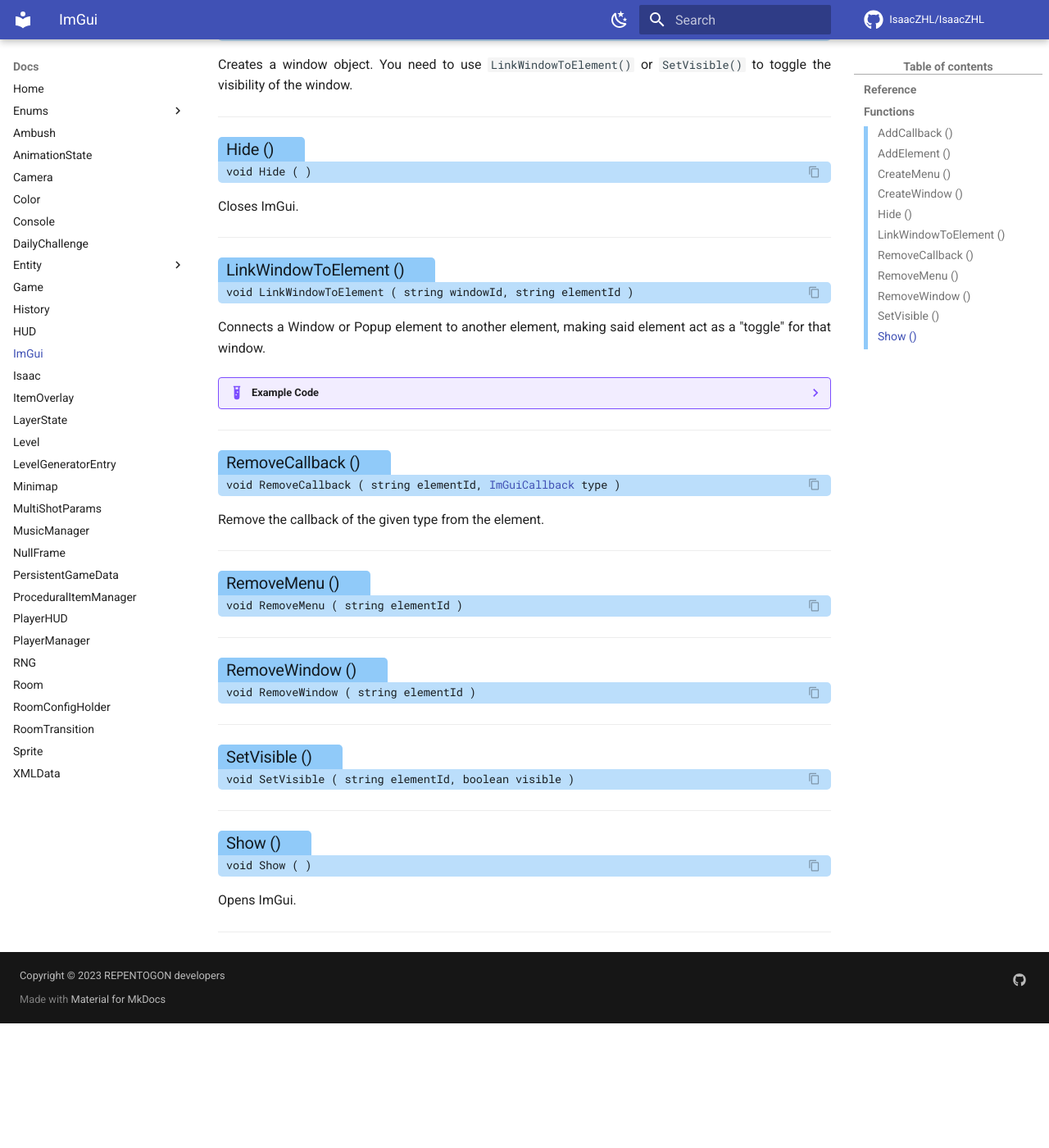
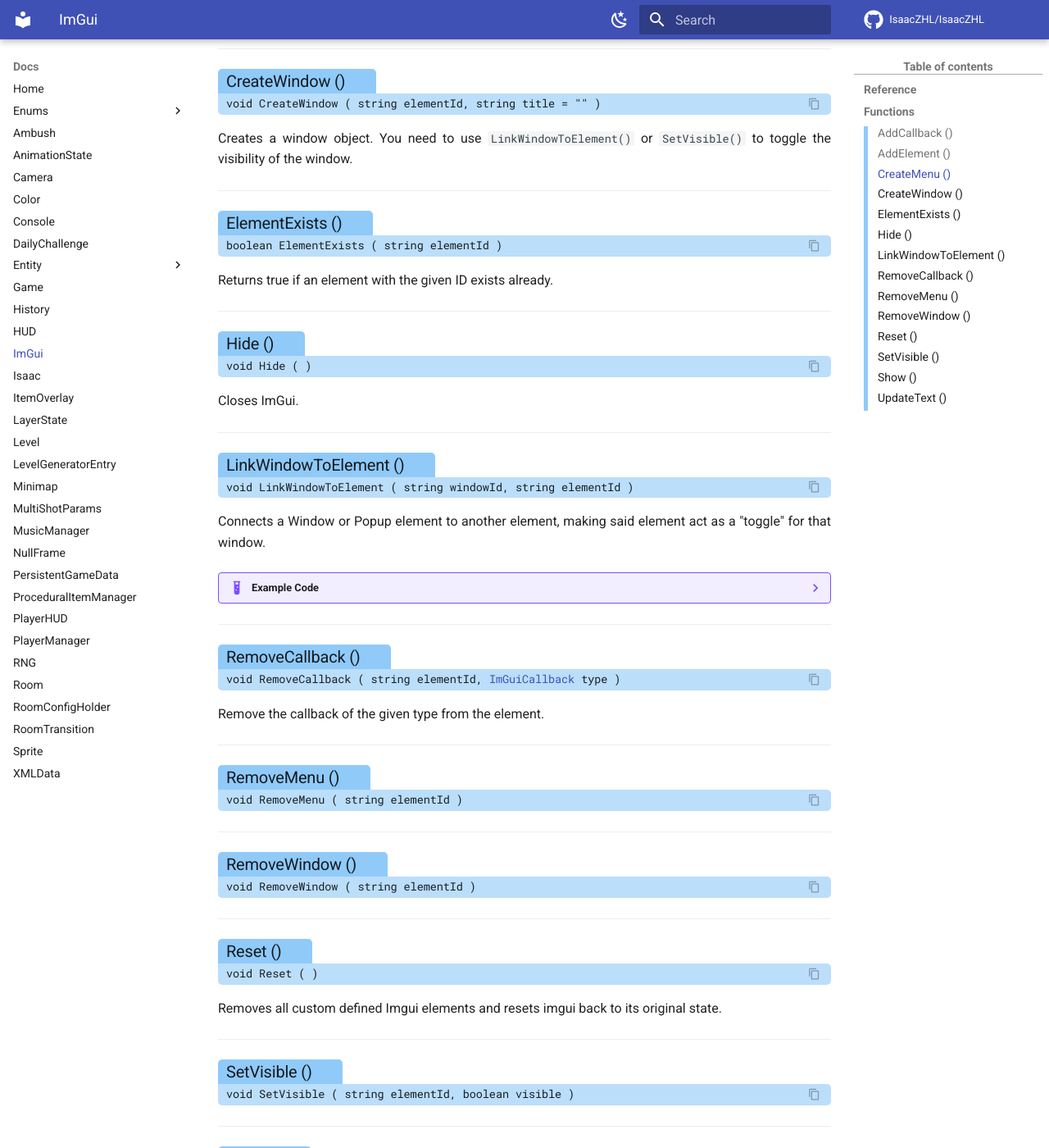
Before and after one commit to TeamREPENTOGON/REPENTOGON, an MkDocs documentation site: the page built from documentation/docs/ImGui.md, in a window 1280 px wide and 1400 px high, scrolled down 1287 px. Shown: the whole window at 82% size. Built offline with MkDocs 1.6.1 and Material for MkDocs 9.7.7, drawn with Linux system fonts in a browser that asks for light colours; comment, search, counter and statistics services are not loaded; the version menu is left out; before the commit the page ends 2535 px from its top, so only the background shows below that; some of the changed text lies outside the part shown.

Commit message:
Stabilized ImGui API calls, Updated ErrorDisplayWindow, Added ElementExists(), UpdateText(), Reset()

````diff
--- a/documentation/docs/ImGui.md
+++ b/documentation/docs/ImGui.md
@@ -7,27 +7,31 @@ For element types we use the same names as in ImGui itself. You can find an inte
 
 ## Functions
 
-### AddCallback () {: aria-label='Functions' }
+### Add·Callback () {: aria-label='Functions' }
 #### void AddCallback ( string elementId, [ImGuiCallback](enums/ImGuiCallback.md) type , function func ) {: .copyable aria-label='Functions' }
 Add a callback to an ImGui-element. An element can have one callback per type.
 ___
-### AddElement () {: aria-label='Functions' }
+### Add·Element () {: aria-label='Functions' }
 #### void AddElement ( string parentId, string elementId = "", [ImGuiElement](enums/ImGuiElement.md) type, string text = "" ) {: .copyable aria-label='Functions' }
 Adds an element to a given parent.
 ___
-### CreateMenu () {: aria-label='Functions' }
+### Create·Menu () {: aria-label='Functions' }
 #### void CreateMenu ( string elementId, string text = "" ) {: .copyable aria-label='Functions' }
 Creates an entry to the main menu bar of Repentogon.
 ___
-### CreateWindow () {: aria-label='Functions' }
+### Create·Window () {: aria-label='Functions' }
 #### void CreateWindow ( string elementId, string title = "" ) {: .copyable aria-label='Functions' }
 Creates a window object. You need to use `LinkWindowToElement()` or `SetVisible()` to toggle the visibility of the window.
+___
+### Element·Exists () {: aria-label='Functions' }
+#### boolean ElementExists ( string elementId ) {: .copyable aria-label='Functions' }
+Returns true if an element with the given ID exists already.
 ___
 ### Hide () {: aria-label='Functions' }
 #### void Hide ( ) {: .copyable aria-label='Functions' }
 Closes ImGui.
 ___
-### LinkWindowToElement () {: aria-label='Functions' }
+### Link·Window·To·Element () {: aria-label='Functions' }
 #### void LinkWindowToElement ( string windowId, string elementId ) {: .copyable aria-label='Functions' }
 Connects a Window or Popup element to another element, making said element act as a "toggle" for that window.
 
@@ -42,19 +46,23 @@ Connects a Window or Popup element to another element, making said element act a
     ```
 
 ___
-### RemoveCallback () {: aria-label='Functions' }
+### Remove·Callback () {: aria-label='Functions' }
 #### void RemoveCallback ( string elementId, [ImGuiCallback](enums/ImGuiCallback.md) type ) {: .copyable aria-label='Functions' }
 Remove the callback of the given type from the element.
 ___
-### RemoveMenu () {: aria-label='Functions' }
+### Remove·Menu () {: aria-label='Functions' }
 #### void RemoveMenu ( string elementId ) {: .copyable aria-label='Functions' }
 
 ___
-### RemoveWindow () {: aria-label='Functions' }
+### Remove·Window () {: aria-label='Functions' }
 #### void RemoveWindow ( string elementId ) {: .copyable aria-label='Functions' }
 
 ___
-### SetVisible () {: aria-label='Functions' }
+### Reset () {: aria-label='Functions' }
+#### void Reset ( ) {: .copyable aria-label='Functions' }
+Removes all custom defined Imgui elements and resets imgui back to its original state.
+___
+### Set·Visible () {: aria-label='Functions' }
 #### void SetVisible ( string elementId, boolean visible ) {: .copyable aria-label='Functions' }
 
 ___
@@ -62,3 +70,7 @@ ___
 #### void Show ( ) {: .copyable aria-label='Functions' }
 Opens ImGui.
 ___
+### Update·Text () {: aria-label='Functions' }
+#### void UpdateText ( string elementId, string text ) {: .copyable aria-label='Functions' }
+
+___
````
Also changed, not shown: 3 other files.
